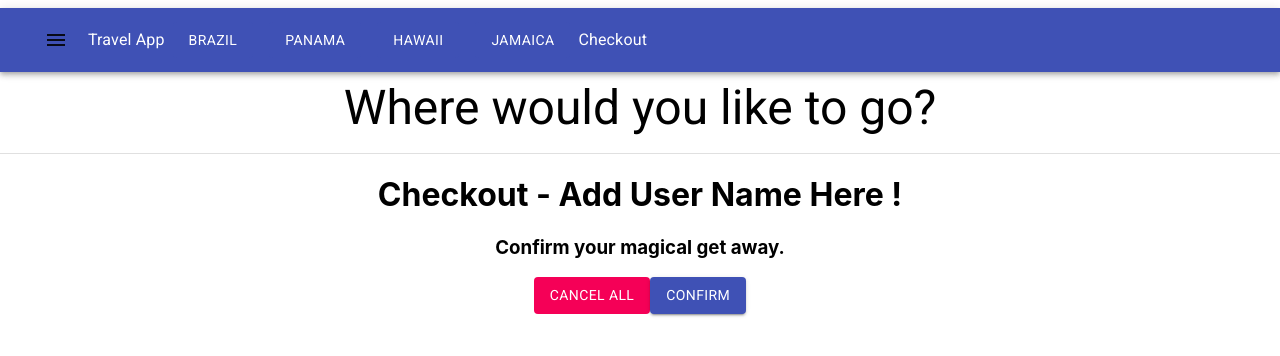
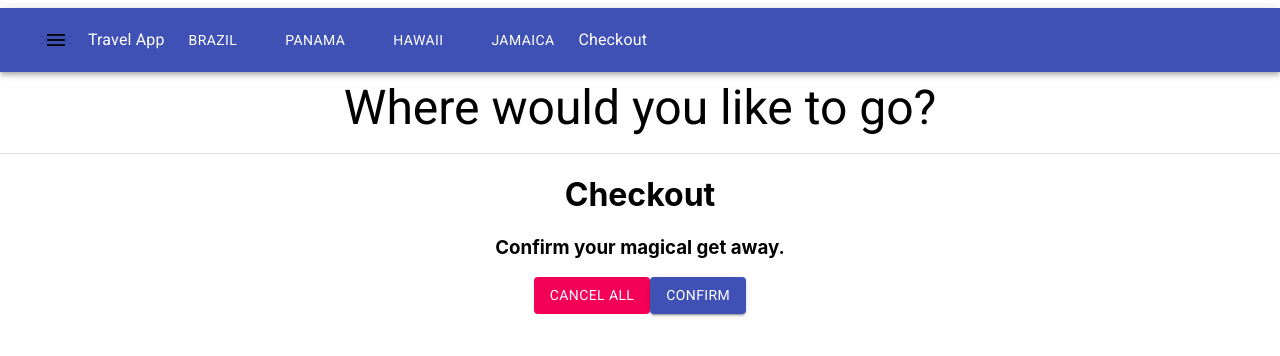
Before and after one commit to bailliechris/reactrouter-travelapp, a React (Create React App) app: page /basket in a window 1280 px wide. Shown: the top 356 px of the page. Built offline with nearby package versions, Linux system fonts and the light colour scheme.

Commit message:
Adjusting formatting

```diff
--- a/src/components/amenu.js
+++ b/src/components/amenu.js
@@ -7,7 +7,7 @@ import { makeStyles } from '@material-ui/core/styles';
 
 const useStyles = makeStyles((theme) => ({
   root: {
-    color: "grey"
+    color: "black"
   }
 }));
 
--- a/src/views/Checkout.js
+++ b/src/views/Checkout.js
@@ -13,7 +13,7 @@ function Checkout() {
 
     return (
         <div className="App">
-            <h1>Checkout - Add User Name Here !</h1>
+            <h1>Checkout</h1>
             <h3>Confirm your magical get away. </h3>
             <Grid
                 container
```
